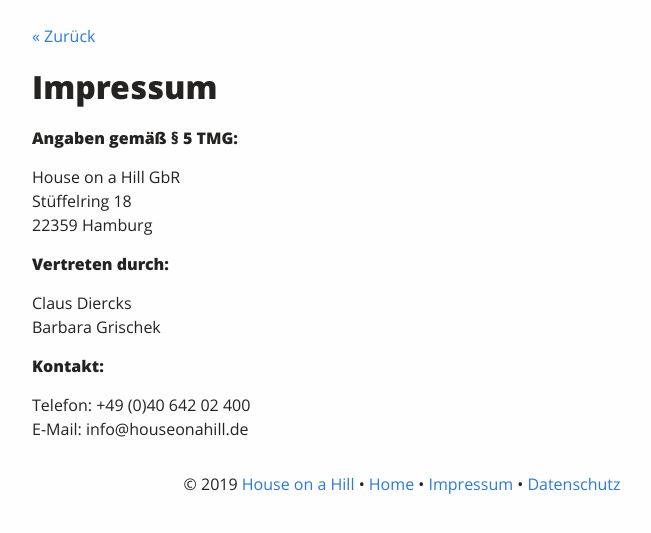
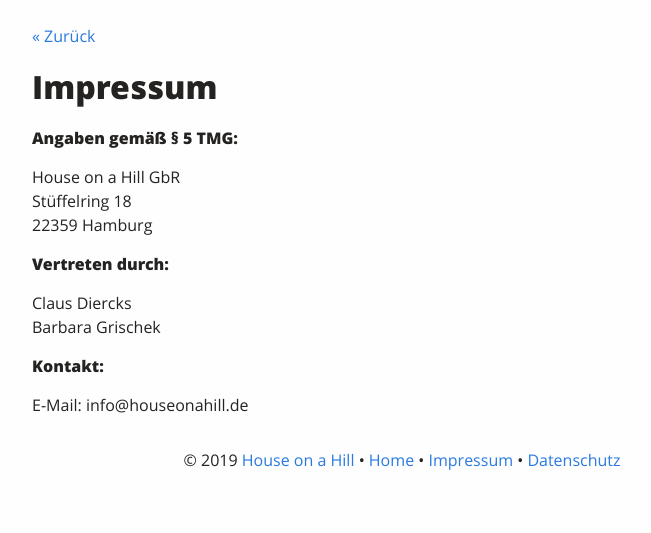
Before and after one commit to houseonahill/houseonahill.de, a Jekyll site: the page built from impressum.md, in a window 1280 px wide. Shown: the top 533 px of the page, without its empty margins (238-889 px from the left). Built offline with Jekyll 4.4.1, drawn with Linux system fonts in a browser that asks for light colours.

Commit message:
Update impressum.md

```diff
--- a/impressum.md
+++ b/impressum.md
@@ -21,5 +21,4 @@
 
 #### Kontakt:
 
-Telefon: +49 (0)40 642 02 400
 E-Mail:	info@houseonahill.de
```
